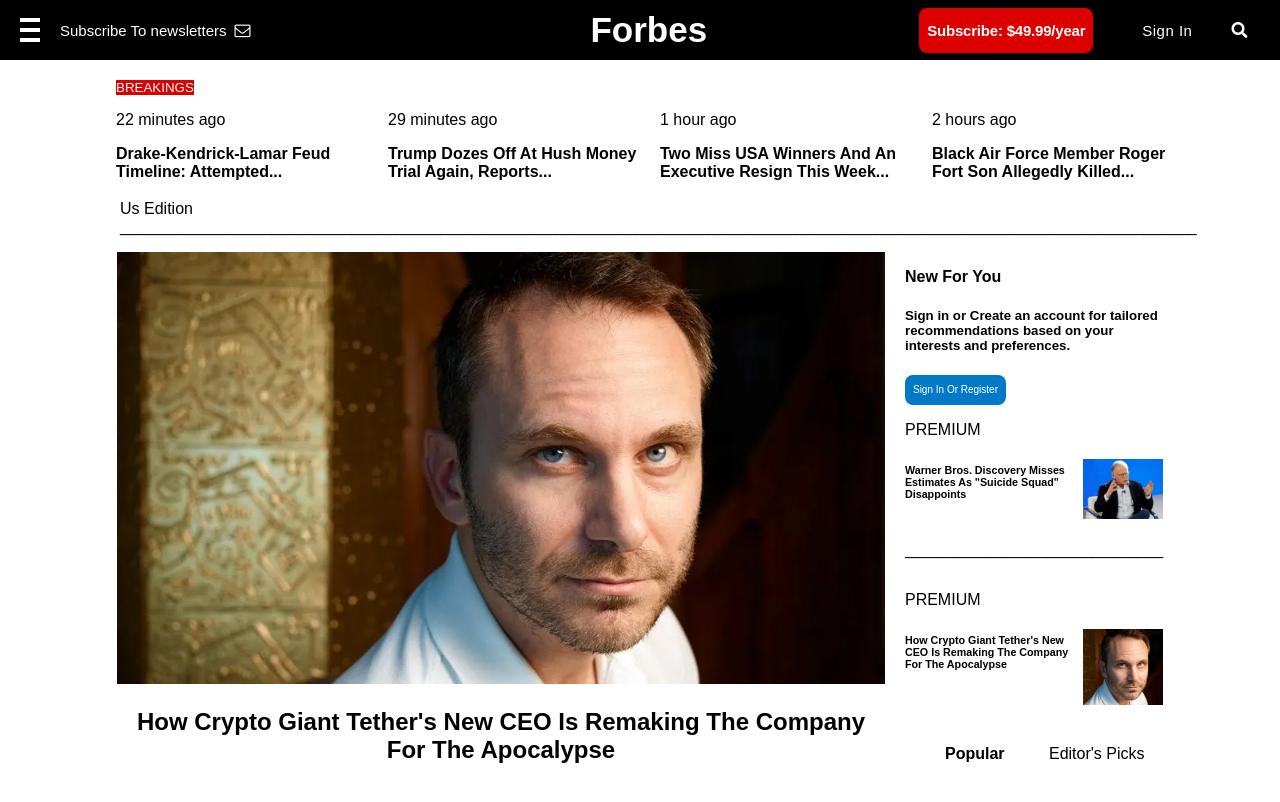
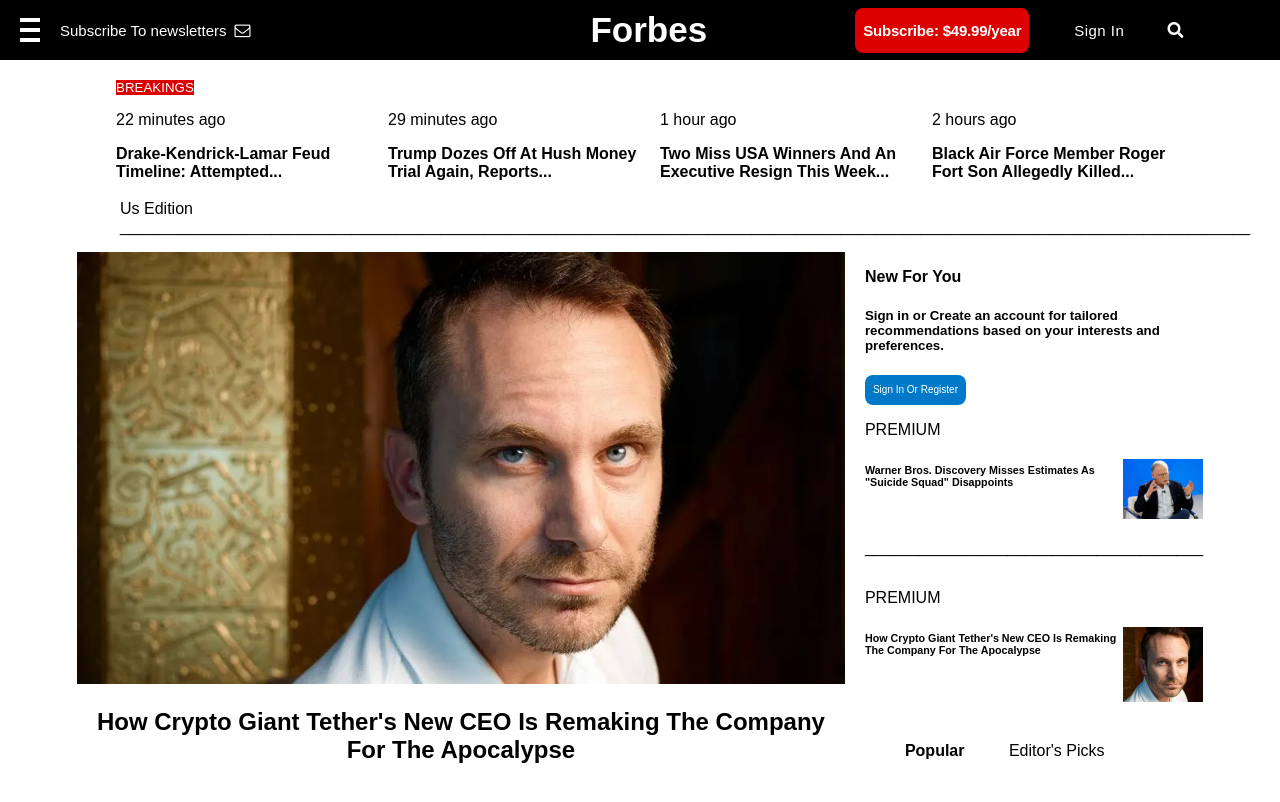
Before and after one commit to diallochir/forbesReplicate, a plain HTML site: page index.html in a window 1280 px wide. Drawn offline with Linux system fonts and the light colour scheme.

Commit message:
last commit changes

```diff
--- a/css/styles.css
+++ b/css/styles.css
@@ -62,7 +62,7 @@ header a {
 header div.subscribe {
     display: flex;
     position: relative;
-    left: 40%;
+    left: 35%;
 }
 
 
@@ -99,12 +99,12 @@ header div.subscribe {
     border: black;
     cursor: pointer;
     position: relative;
-    left: 40%;
+    left: 35%;
 }
 
 .fas {
     position: relative;
-    left: 40%;
+    left: 35%;
 }
 
 
--- a/index.html
+++ b/index.html
@@ -75,7 +75,7 @@
     </main>
     <div>
         <p style="height: 2px;">Us Edition</p>
-        <p>_________________________________________________________________________________________________________________________</p>
+        <p>_______________________________________________________________________________________________________________________________</p>
     </div>
 
     <footer>
@@ -113,7 +113,7 @@
                 width="80px">
                 </section>
             </section>
-            <p>_____________________________</p>
+            <p>______________________________________</p>
             <section class="menImag2">
                 <section class="text">
                     <p>PREMIUM</p>
```
